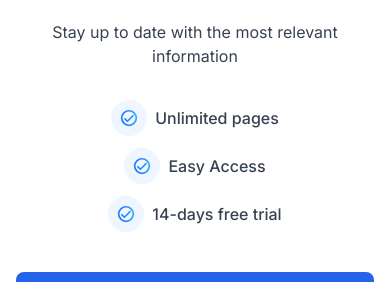
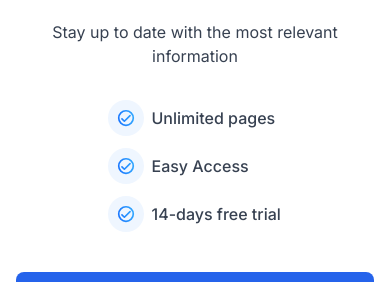
Before and after one commit to mochamadboval/corporate-landing-page, a plain HTML site: page index.html in a window 390 px wide. Shown: the part 2388-2670 px from the top of the page. Drawn offline with nearby package versions, Linux system fonts and the light colour scheme.

Commit message:
Fixed misaligned list in CTA

```diff
--- a/index.html
+++ b/index.html
@@ -202,21 +202,21 @@
           Stay up to date with the most relevant information
         </p>
         <ul
-          class="flex flex-col font-medium gap-3 pt-8 md:flex-row md:gap-8 md:justify-center md:text-lg"
+          class="flex flex-col font-medium gap-3 mx-auto pt-8 w-[175px] md:flex-row md:gap-8 md:justify-center md:text-lg md:w-full"
         >
-          <li class="flex gap-2 items-center justify-center">
+          <li class="flex gap-2 items-center">
             <div class="bg-blue-50 h-9 inline-block p-2 rounded-full">
               <img src="./images/checklist.svg" alt="" width="20px" />
             </div>
             <span>Unlimited pages</span>
           </li>
-          <li class="flex gap-2 items-center justify-center">
+          <li class="flex gap-2 items-center">
             <div class="bg-blue-50 h-9 inline-block p-2 rounded-full">
               <img src="./images/checklist.svg" alt="" width="20px" />
             </div>
             <span>Easy Access</span>
           </li>
-          <li class="flex gap-2 items-center justify-center">
+          <li class="flex gap-2 items-center">
             <div class="bg-blue-50 h-9 inline-block p-2 rounded-full">
               <img src="./images/checklist.svg" alt="" width="20px" />
             </div>
```
